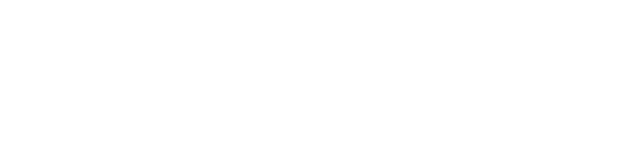
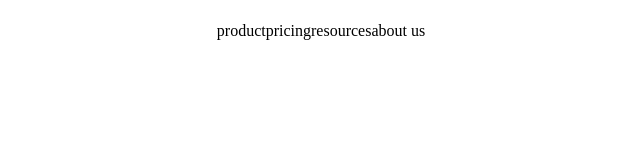
Before and after one commit to Sachin7717/Web-Dev, a plain HTML site: page exercisee/exercise4.html in a window 1280 px wide. Shown: the whole page, without its empty margins (319-959 px from the left). Drawn offline with Linux system fonts and the light colour scheme.

Commit message:
exercise is half solved

```diff
--- a/exercisee/exercise4.html
+++ b/exercisee/exercise4.html
@@ -4,9 +4,30 @@
     <meta charset="UTF-8">
     <meta name="viewport" content="width=device-width, initial-scale=1.0">
     <title>Exercise 4</title>
+    <style>
+
+
+        nav ul{
+            list-style: none;
+            display: flex;
+            justify-content: center;
+            margin: 12px;
+            padding: 10px;
+        }
+    </style>
 </head>
 <body>
     <main>
+        <nav>
+            <ul>
+                <li>product</li>
+                <li>pricing</li>
+                <li>resources</li>
+                <li>about us</li>
+            </ul>
+
+
+        </nav>
 
     </main>
 
```
